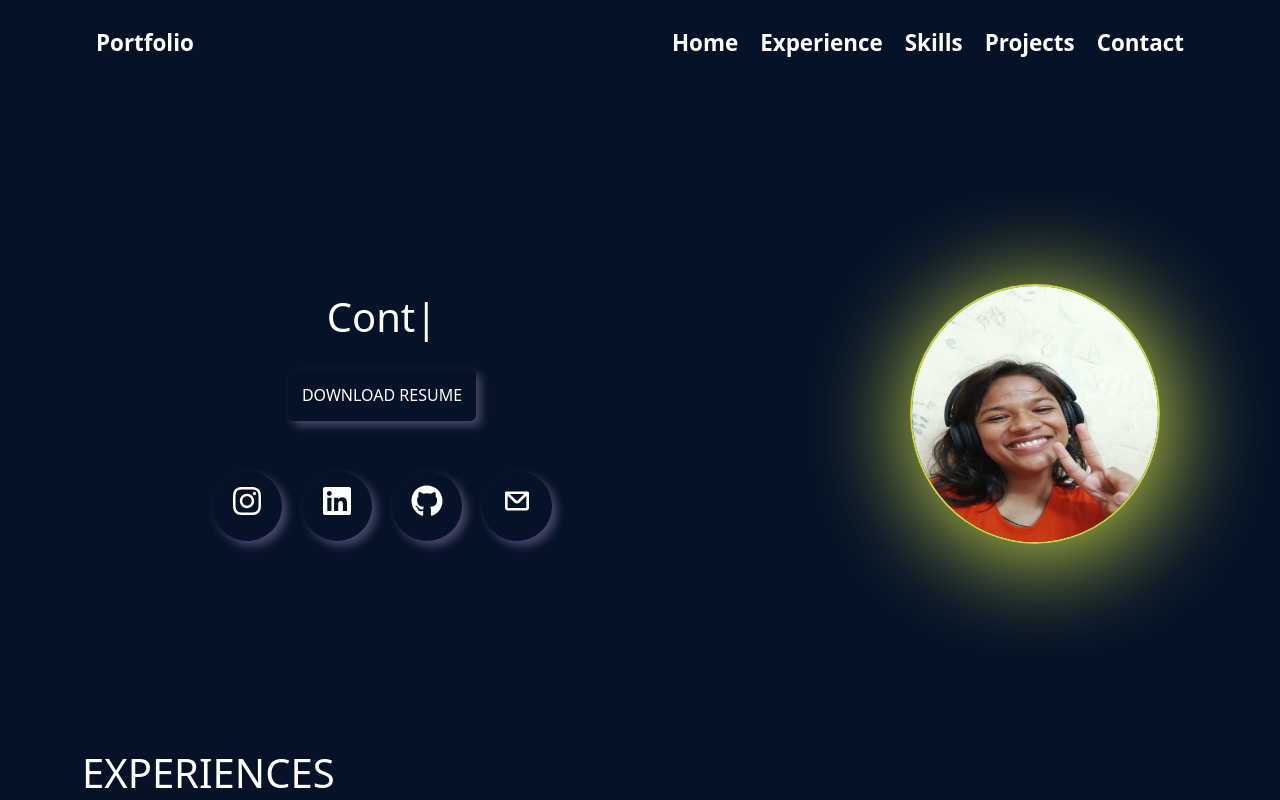
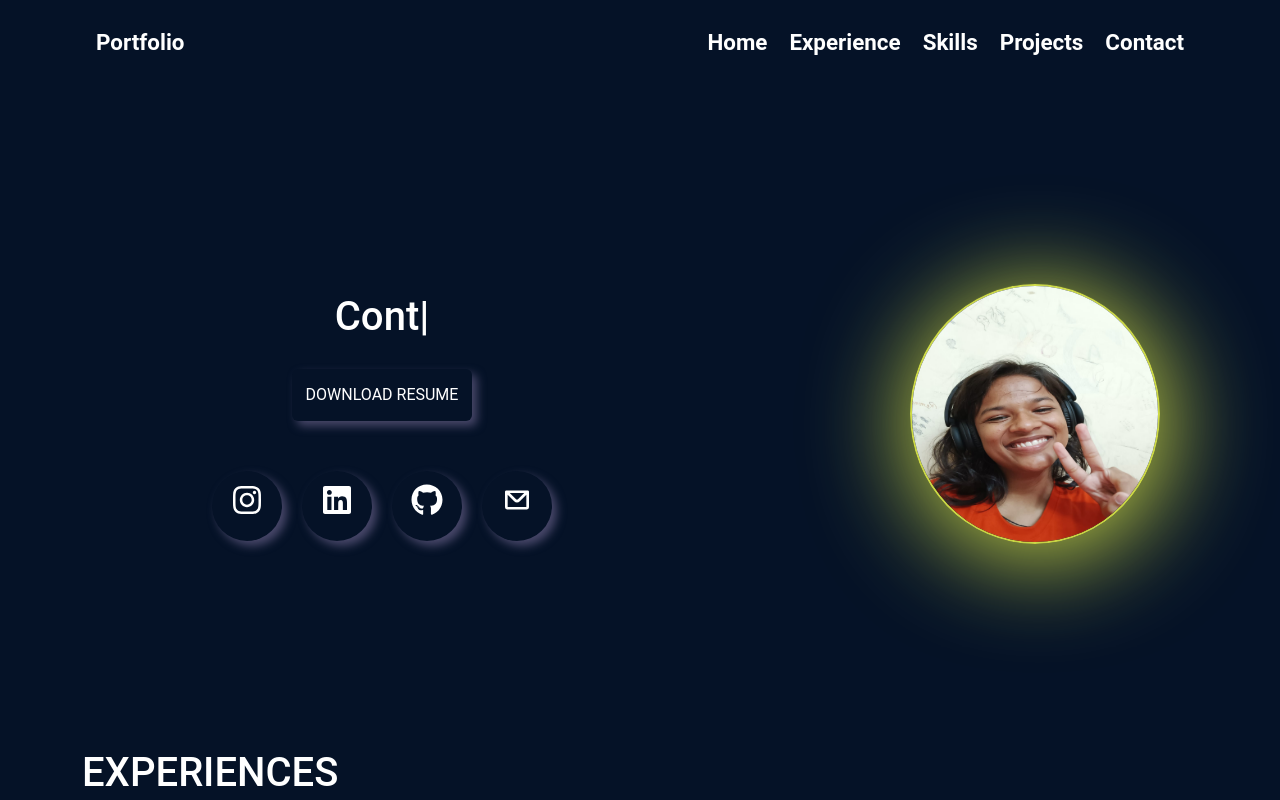
Before and after one commit to g-rashmi/portfolio_n, a React (Vite) app: page / in a window 1280 px wide. Shown: the top 800 px of the page. Built offline with nearby package versions, Linux system fonts and the light colour scheme.

Commit message:
add font-family

```diff
--- a/src/index.css
+++ b/src/index.css
@@ -5,6 +5,7 @@
 body {
   background-color: rgb(5, 18, 39);
   color: white;
+  font-family: 'Roboto';
   overflow-x: hidden;
 }
 /*nav bar secton */
@@ -379,7 +380,8 @@ margin-top:8%
 
   #contacti {
     margin: 0 0 10%;
-    font-size: 1.5rem;
+    margin-left:0;
+    font-size: 1.7rem;
 
   }
 
```
